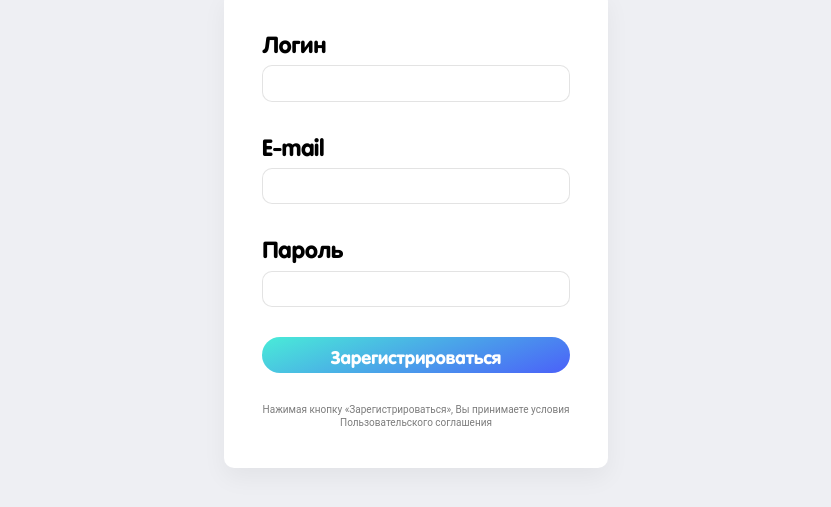
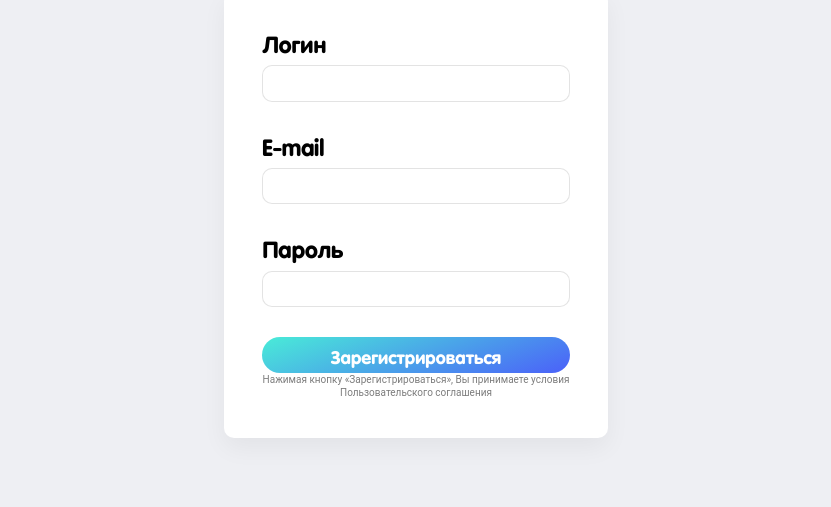
Before and after one commit to konstantikkov/gameswap, a plain HTML site: page signup.html in a window 1280 px wide. Shown: the part 275-782 px from the top of the page, without its empty margins (224-1055 px from the left). Drawn offline with Linux system fonts and the light colour scheme.

Commit message:
remove margin

```diff
--- a/signup.html
+++ b/signup.html
@@ -34,9 +34,7 @@
                     <name>Пароль</name>
                     <input type="password" name="password">
                 </div>
-                <div class="simple-form-data-field">
-                    <input class="button button-active" type="submit" value="Зарегистрироваться">
-                </div>
+                <input class="button button-active" type="submit" value="Зарегистрироваться">
                 <p class="description">Нажимая кнопку «Зарегистрироваться», Вы принимаете условия Пользовательского соглашения</p>
             </form>
         </div>
```
